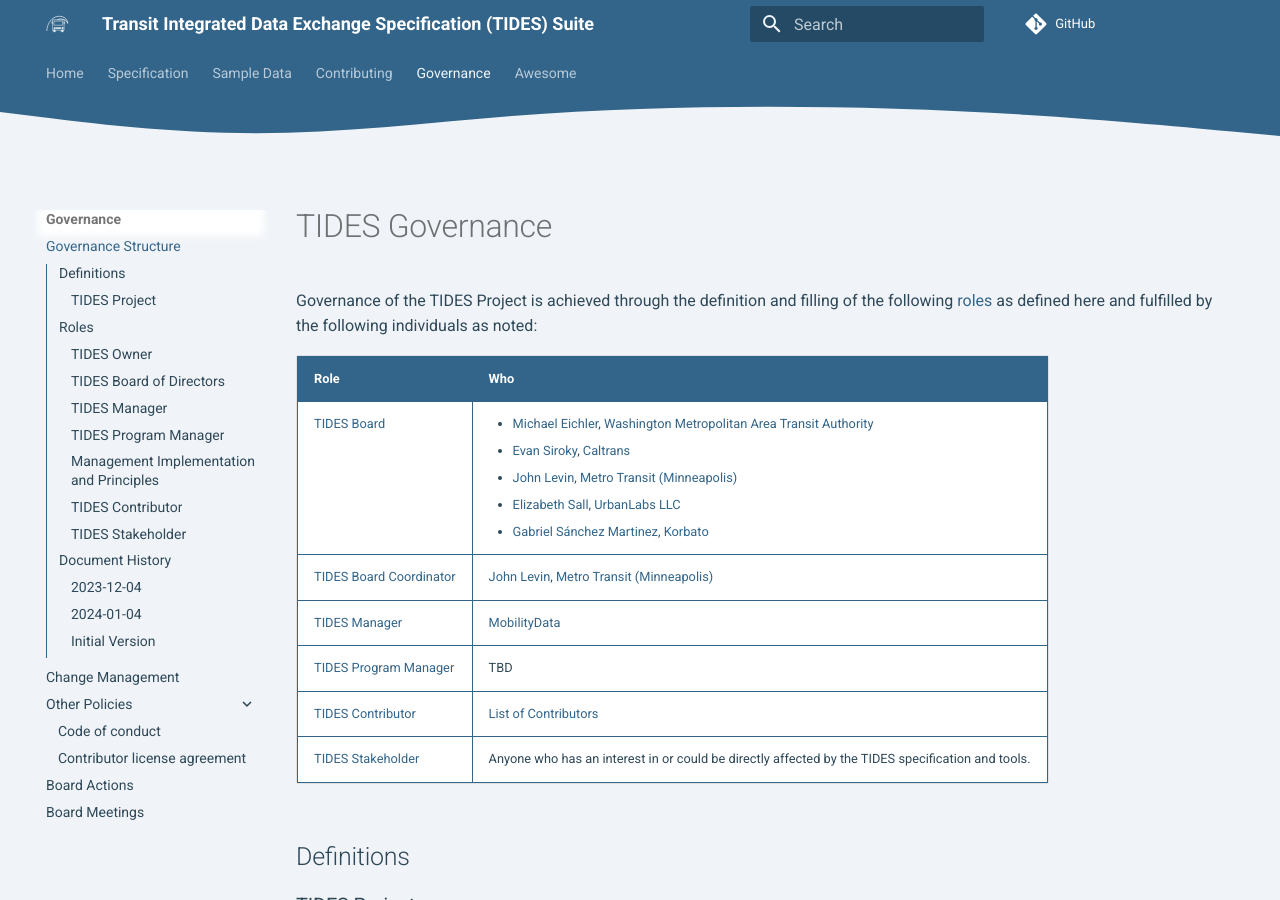
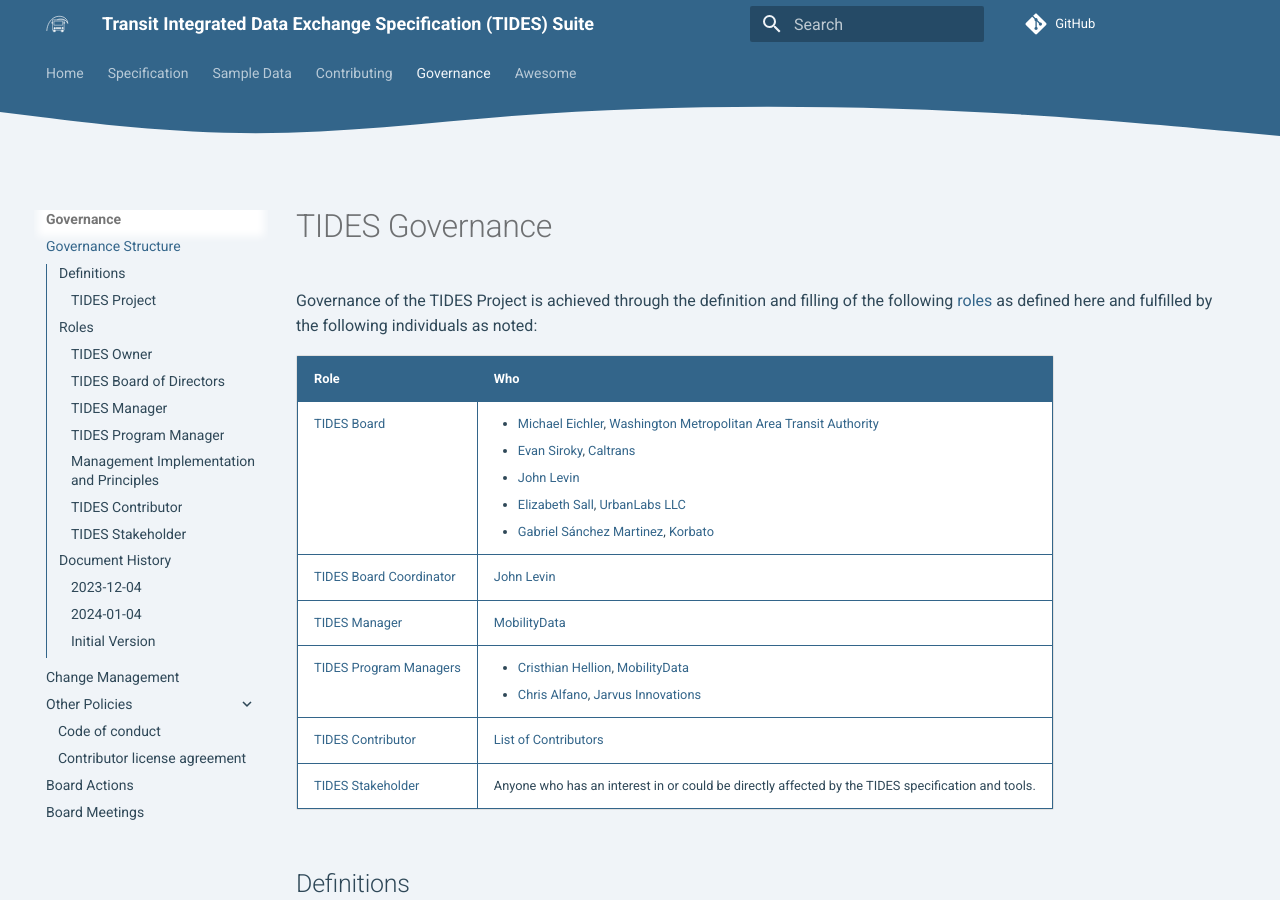
Before and after one commit to gtfs-zone/TIDES, an MkDocs documentation site: the page built from docs/governance.md, in a window 1280 px wide and 900 px high. Built offline with MkDocs 1.6.1 and Material for MkDocs 9.7.7, drawn with Linux system fonts in a browser that asks for light colours; nearby versions of some CDN libraries; comment, search, counter and statistics services are not loaded; the version menu is left out.

Commit message:
Update TIDES Program Manager, Form URL in Governance Docs (#232)
* docs: add Cristhian Hellion as TIDES Program Manager

* docs: update contributor reg form url

* docs: include TIDES program co-managers for 2025

* docs: fix unordered list missing tags

Co-authored-by: Joey Reid <botanize@users.noreply.github.com>

* docs: remove Metro Transit affilitation for John Levin

Co-authored-by: John Levin <jlstpaul@users.noreply.github.com>

* docs: remove Metro Transit affiliation for John Levin

Co-authored-by: John Levin <jlstpaul@users.noreply.github.com>

---------

Co-authored-by: Joey Reid <botanize@users.noreply.github.com>
Co-authored-by: John Levin <jlstpaul@users.noreply.github.com>

```diff
--- a/docs/governance.md
+++ b/docs/governance.md
@@ -4,10 +4,10 @@ Governance of the TIDES Project is achieved through the definition and filling o
 
 | **Role** | **Who** |
 | -------- | ----- |
-| [TIDES Board](#tides-board-of-directors) | <ul><li>[Michael Eichler](https://github.com/planitmichael), [Washington Metropolitan Area Transit Authority](https://hwww.wmata.com/)</li><li>[Evan Siroky](https://github.com/evansiroky), [Caltrans](https://dot.ca.gov)</li><li>[John Levin](https://github.com/jlstpaul), [Metro Transit (Minneapolis)](https://www.metrotransit.org/)</li><li>[Elizabeth Sall](https://github.com/e-lo), [UrbanLabs LLC](https://urbanlabs.io)</li><li>[Gabriel Sánchez Martinez](https://github.com/gabriel-korbato), [Korbato](https://korbato.com/)</li></ul> |
-| [TIDES Board Coordinator](#board-coordinator) | [John Levin](https://github.com/jlstpaul), [Metro Transit (Minneapolis)](https://www.metrotransit.org/) |
+| [TIDES Board](#tides-board-of-directors) | <ul><li>[Michael Eichler](https://github.com/planitmichael), [Washington Metropolitan Area Transit Authority](https://hwww.wmata.com/)</li><li>[Evan Siroky](https://github.com/evansiroky), [Caltrans](https://dot.ca.gov)</li><li>[John Levin](https://github.com/jlstpaul)</li><li>[Elizabeth Sall](https://github.com/e-lo), [UrbanLabs LLC](https://urbanlabs.io)</li><li>[Gabriel Sánchez Martinez](https://github.com/gabriel-korbato), [Korbato](https://korbato.com/)</li></ul> |
+| [TIDES Board Coordinator](#board-coordinator) | [John Levin](https://github.com/jlstpaul) |
 | [TIDES Manager](#tides-manager) | [MobilityData](https://mobilitydata.org) |
-| [TIDES Program Manager](#tides-program-manager) | TBD |
+| [TIDES Program Managers](#tides-program-manager) | <ul><li>[Cristhian Hellion](https://ca.linkedin.com/in/cristhian-hellion-2a698124), [MobilityData](https://mobilitydata.org)</li><li>[Chris Alfano](https://github.com/themightychris), [Jarvus Innovations](https://jarv.us/)</li></ul> |
 | [TIDES Contributor](#tides-contributor) | [List of Contributors](development.md#contributors.md) |
 | [TIDES Stakeholder](#tides-stakeholder) | Anyone who has an interest in or could be directly affected by the TIDES specification and tools. |
 
@@ -120,4 +120,4 @@ TIDES is governed by a Board of Directors. The Board meets roughly one a month a
 - Initial release of the TIDES Governance document.
 - Establishment of governance principles, roles, policies, and procedures.
 
-[contributor-registration]: https://forms.office.com/Pages/ResponsePage.aspx?id=i_a_3SpIc0WB4P74FWpP0Hpd6kyRp1VEg8rnx5-CwORUMFFGTzBYRktEMkJRWVg4Qlg3SkM0VEJKVi4u
+[contributor-registration]: https://docs.google.com/forms/d/e/1FAIpQLSfQUjKHfV64uDBAYAt0OSPgYCe_BGgcAPWXi-m0PSlX6edCIQ/viewform?usp=header
```
Also changed, not shown: CONTRIBUTING.md (+1 -1 lines).
